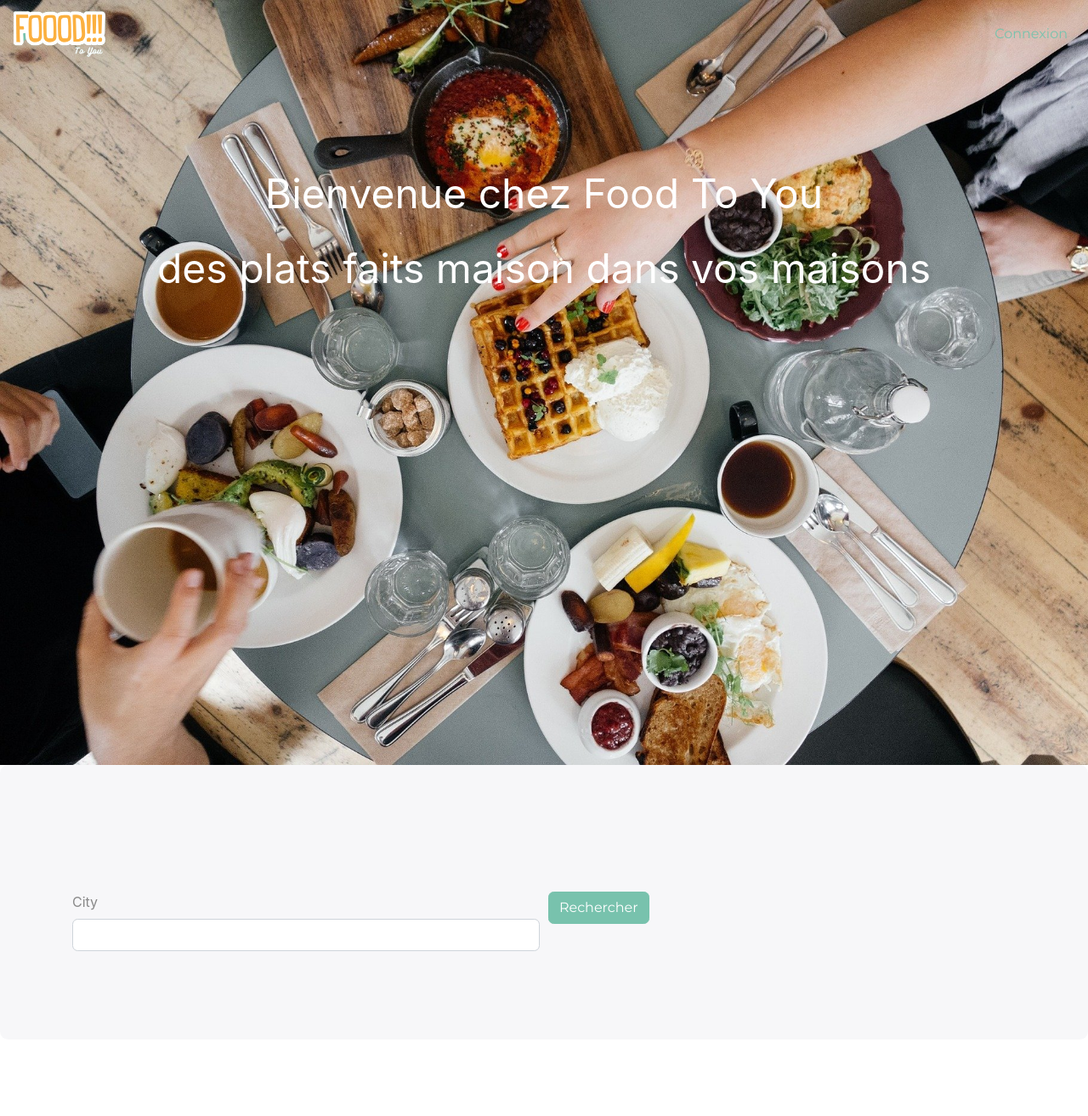
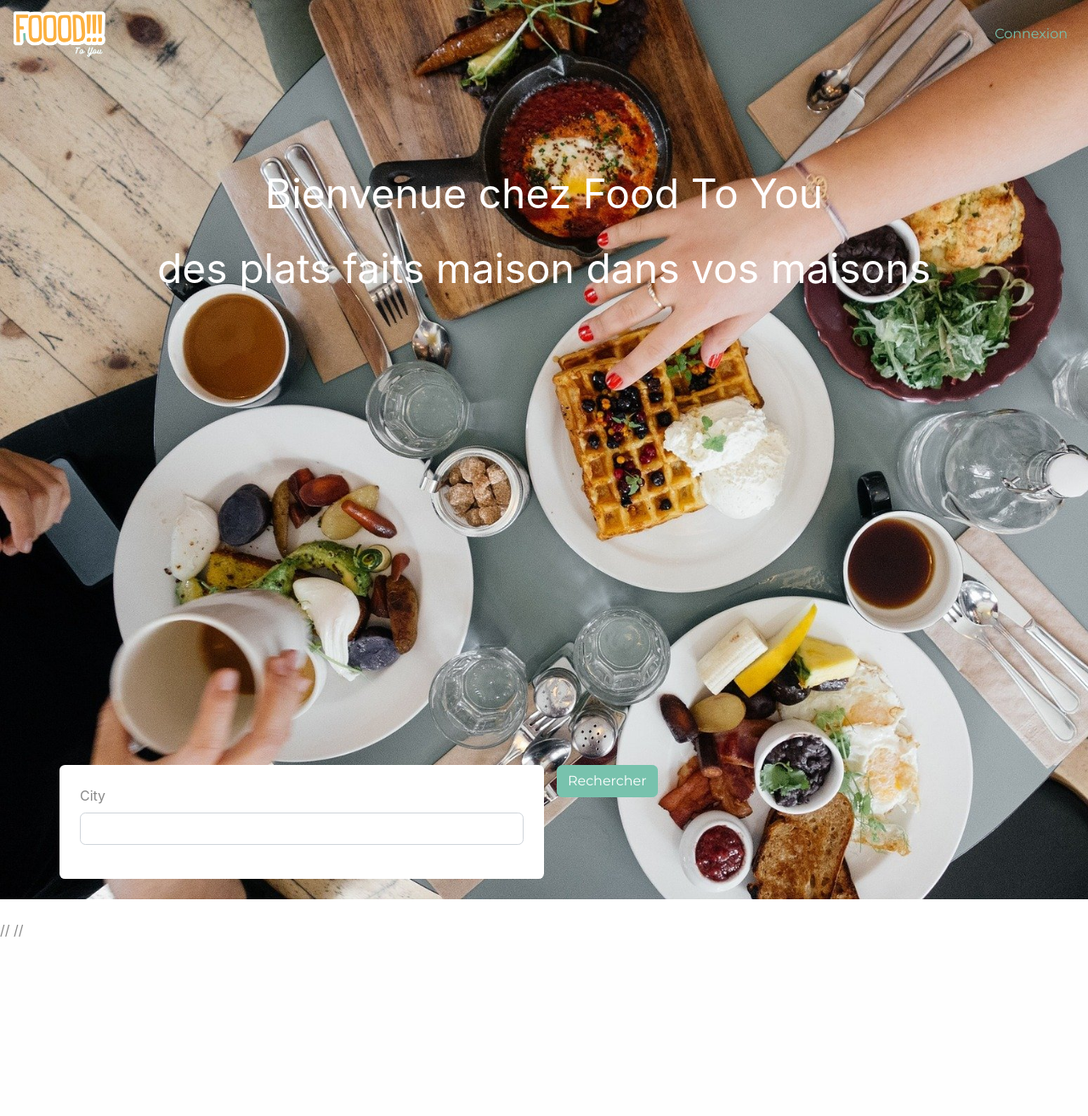
Before and after one commit to lisouch/food, a Symfony app: template templates/home/home.html.twig in a window 1280 px wide. Shown: the whole page at 85% size. After the commit the page ends 1102 px from the top, so only its background shows below. Run offline with Twig, Linux system fonts and the light colour scheme; the template is opened without the code that fills it, so the values that code supplies are empty; form fields are guessed from the names that the template uses; some libraries are stand-ins or nearby versions.

Commit message:
recherche à finir

```diff
--- a/public/css/lisa.css
+++ b/public/css/lisa.css
@@ -0,0 +1,90 @@
+/**********************
+        general
+***********************/
+.container {
+    /* height: fit-content; */
+    /* margin-top: 7%; */
+}
+/*********************
+        navbar
+***********************/
+#logo{
+    width: 50%;
+    height: 50%;
+}
+header{
+    background: url(../assets/img/brunch.jpg) no-repeat;
+    background-size: cover
+}
+.welcome{
+    height: 900px;
+    font-size: 3em;
+    color: white;
+    text-align: center;
+    padding-top: 2em 0;
+}
+.title{
+    padding-top: 15%;
+}
+.nav-link{
+    color: #78c2ad !important;
+}
+.nav-link.scrolled{
+    color: white !important;
+}
+
+.navbar-fixed-top.scrolled {
+    background-color: #78c2ad;
+    -webkit-transition: background-color 0.5s ease-in-out;
+    -moz-transition: background-color 0.5s ease-in-out;
+    -ms-transition: background-color 0.5s ease-in-out;
+    -o-transition: background-color 0.5s ease-in-out;
+    transition:  background-color 0.5s ease-in-out;
+}
+
+/**********************
+        Formulaires
+***********************/
+#formUser{
+    padding-top: 2%;
+}
+.formLogin
+{
+    margin: 0 auto;
+    width: 70%;
+}
+h1{
+    padding: 40px 0 30px 0;
+    text-align: center;
+}
+#confirmButton{
+    text-align: center;
+}
+.buttonContainer{
+    margin-top: 2%;
+    display: flex;
+    justify-content: center;
+}
+.fail{
+    display: flex;
+    justify-content: center;
+}
+
+/**********************
+    page login
+***********************/
+#fail {
+text-align: center;
+margin-top: 2%;
+}
+#fail>div{
+    padding-top: 1%;
+}
+
+/**********************
+   page produit/nouveau
+***********************/
+.mealPost{
+    text-align: center;
+    margin: 2% 0;
+}
--- a/public/css/style.css
+++ b/public/css/style.css
@@ -3,12 +3,9 @@
 ***********************/
 .container {
     /* height: fit-content; */
-    margin-top: 7%;
+    /* margin-top: 7%; */
 }
-
-
-
-/**********************
+/*********************
         navbar
 ***********************/
 #logo{
@@ -19,10 +16,6 @@ header{
     background: url(../assets/img/brunch.jpg) no-repeat;
     background-size: cover
 }
-/* .bg-dark {
-    background-color: rgba(255, 0, 0, 0)!important;
-    padding-top: 20px;
-} */
 .welcome{
     height: 900px;
     font-size: 3em;
@@ -48,10 +41,6 @@ header{
     -o-transition: background-color 0.5s ease-in-out;
     transition:  background-color 0.5s ease-in-out;
 }
-
-
-
-
 
 /**********************
         Formulaires
@@ -81,7 +70,6 @@ h1{
     justify-content: center;
 }
 
-
 /**********************
     page login
 ***********************/
--- a/templates/base.html.twig
+++ b/templates/base.html.twig
@@ -22,23 +22,18 @@
 		<div class="container">
 			{% block body %}
 
-
-
-
-
 			{% endblock body %}
 
 		</div>
 
 
 		<script src="https://ajax.googleapis.com/ajax/libs/jquery/3.5.1/jquery.min.js"></script>
-		{# // <script src="https://code.jquery.com/jquery-3.2.1.slim.min.js" integrity="sha384-KJ3o2DKtIkvYIK3UENzmM7KCkRr/rE9/Qpg6aAZGJwFDMVNA/GpGFF93hXpG5KkN" crossorigin="anonymous"></script>
+		<script src="https://code.jquery.com/jquery-3.2.1.slim.min.js" integrity="sha384-KJ3o2DKtIkvYIK3UENzmM7KCkRr/rE9/Qpg6aAZGJwFDMVNA/GpGFF93hXpG5KkN" crossorigin="anonymous"></script>
 		//  <script src="https://cdnjs.cloudflare.com/ajax/libs/popper.js/1.12.9/umd/popper.min.js" integrity="sha384-ApNbgh9B+Y1QKtv3Rn7W3mgPxhU9K/ScQsAP7hUibX39j7fakFPskvXusvfa0b4Q" crossorigin="anonymous"></script>
-		//  <script src="https://maxcdn.bootstrapcdn.com/bootstrap/4.0.0/js/bootstrap.min.js" integrity="sha384-JZR6Spejh4U02d8jOt6vLEHfe/JQGiRRSQQxSfFWpi1MquVdAyjUar5+76PVCmYl" crossorigin="anonymous"></script> #}
+		//  <script src="https://maxcdn.bootstrapcdn.com/bootstrap/4.0.0/js/bootstrap.min.js" integrity="sha384-JZR6Spejh4U02d8jOt6vLEHfe/JQGiRRSQQxSfFWpi1MquVdAyjUar5+76PVCmYl" crossorigin="anonymous"></script>
 
 		{% block js %}{% endblock %}
 
-		<script src="js/lisa.js"></script>
 	</body>
 
 </html>
--- a/templates/home/home.html.twig
+++ b/templates/home/home.html.twig
@@ -2,7 +2,8 @@
 
 {% block title %}Bienvenue chez Food To you !{% endblock %}
 
-{% block css %}{% endblock %}
+{% block css %}<link rel="stylesheet" href="css/lisa.css">
+{% endblock %}
 
 {% block header %}
 	<header>
@@ -11,29 +12,28 @@
 			<p class="title" >Bienvenue chez Food To You</p>
 			<p>des plats faits maison dans vos maisons</p>
 		</div>
-	</header>
-	<div class='jumbotron'>
-		<div class="container">
-	    {{form_start(form)}}
-		<div class="form-row">
-			<div class="col">
-				{{ form_row(form.city) }}
-			</div>
-			<div class="col">
-				<button class="btn btn-primary">Rechercher</button>
+
+
+		<div class="container rounded">
+
+			{{ form_start(form) }}
+			<div class="row">
+				<div class="col-lg-6 bg-white p-4 mb-4 rounded">
+					{{ form_row(form.city) }}
+				</div>
+				<div class="col-lg-6">
+
+					<button class="btn btn-primary">Rechercher</button>
+				</div>
 			</div>
 		</div>
+	</header>
+    			{{form_end(form)}}
 
-
-    	{{form_end(form)}}
-
-	<div class="container mt-4">
-
+	<div class="container mt-4"
 		<div class="row">
 			{% for product in products %}
-
 			<div class="col-md-4">
-
 				<div class="card mb-4">
 					<div class="card-body">
 						<img style="width:250px;" src="../assets/images_directory/{{product.image}}" alt="">
@@ -46,31 +46,15 @@
 						</div>
 					</div>
 				</div>
-
 			</div>
-
 			{% endfor %}
 		</div>
-
 	</div>
 
-
-
-		</div>
-	</div>
 {% endblock header %}
 
 {% block body %}
 
-
-
-
-
-
-
-	</div>
-
-
 {% endblock body %}
 
 {% block js %}<script src="js/lisa.js"></script>{% endblock js  %}
```
